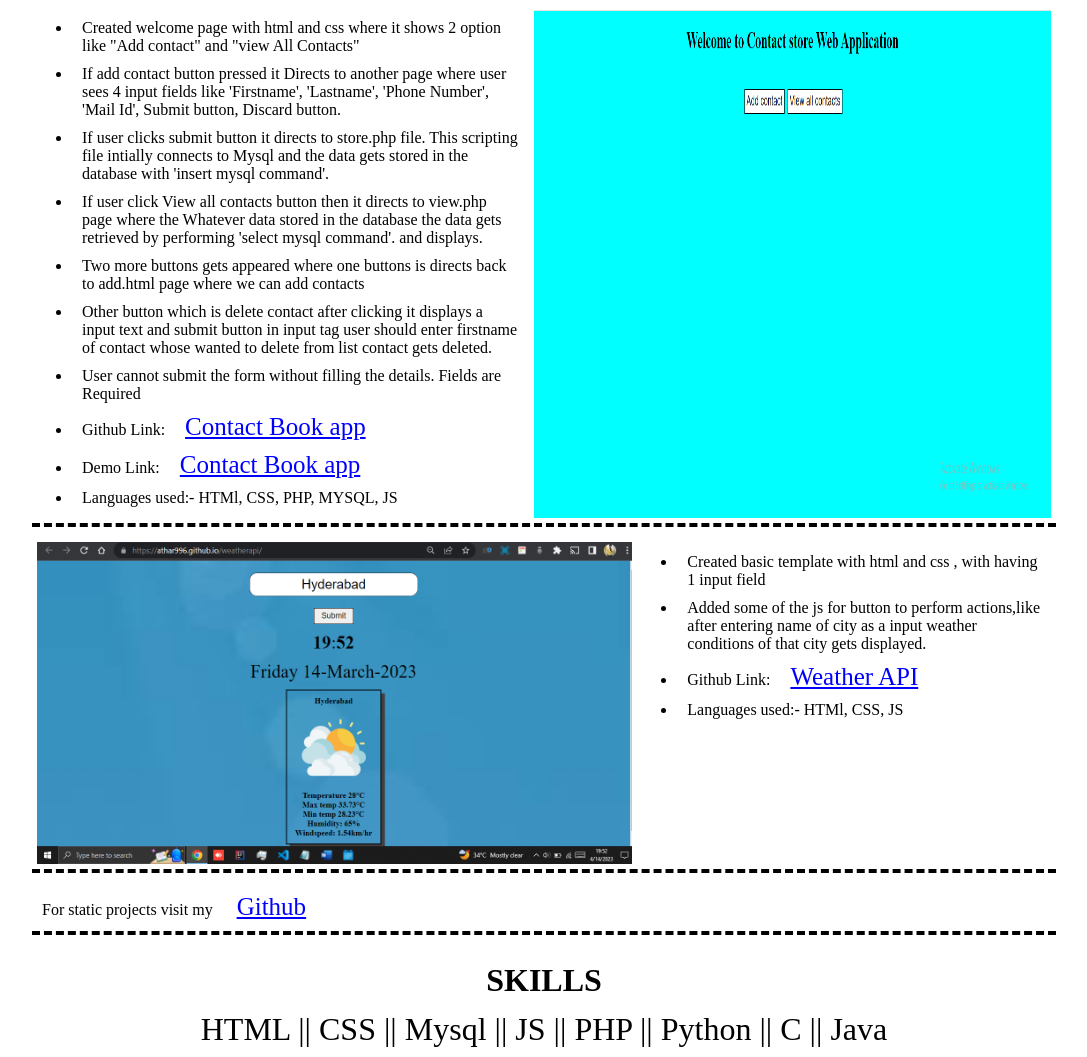
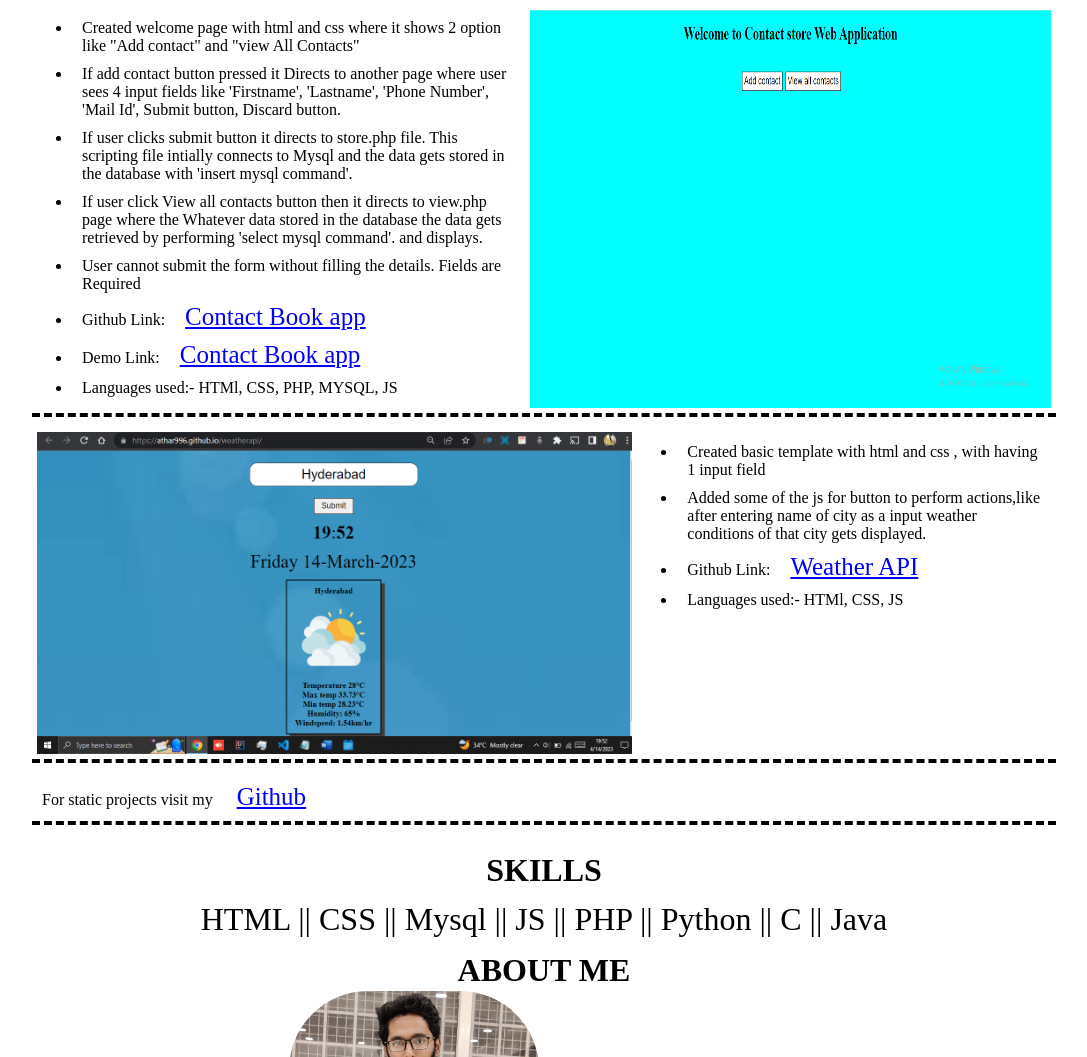
Before and after one commit to Athar996/myportfolio, a plain HTML site: page index.html in a window 1280 px wide. Shown: the part 1223-2280 px from the top of the page, without its empty margins (96-1183 px from the left). Drawn offline with Linux system fonts and the light colour scheme.

Commit message:
Update index.html

```diff
--- a/index.html
+++ b/index.html
@@ -67,8 +67,8 @@
             <li><p>If add contact button pressed it Directs to another page where user sees 4 input fields like 'Firstname', 'Lastname', 'Phone Number', 'Mail Id', Submit button, Discard button.</p></li>
             <li><p>If user clicks submit button it directs to store.php file. This scripting file intially connects to Mysql and the data gets stored in the database with 'insert mysql command'.</p></li>
             <li><p>If user click View all contacts button then it directs to view.php page where the Whatever data stored in the database the data gets retrieved by performing 'select mysql command'. and displays.</p></li>
-            <li><p>Two more buttons gets appeared where one buttons is directs back to add.html page where we can add contacts</p></li>
-            <li><p>Other button which is delete contact after clicking it displays a input text and submit button in input tag user should enter firstname of contact whose wanted to delete from list contact gets deleted.</p></li>
+<!--             <li><p>Two more buttons gets appeared where one buttons is directs back to add.html page where we can add contacts</p></li>
+            <li><p>Other button which is delete contact after clicking it displays a input text and submit button in input tag user should enter firstname of contact whose wanted to delete from list contact gets deleted.</p></li>            -->
             <li><p>User cannot submit the form without filling the details. Fields are Required</p></li>
             <li><p>Github Link:<a href="https://athar996.github.io/contact-book-app/" target="_blank">Contact Book app</a> </p> </li>
             <li><p>Demo Link:<a href="https://atharportfolio1.000webhostapp.com/contactbook/index.html" target="_blank">Contact Book app</a> </p> </li>
```
